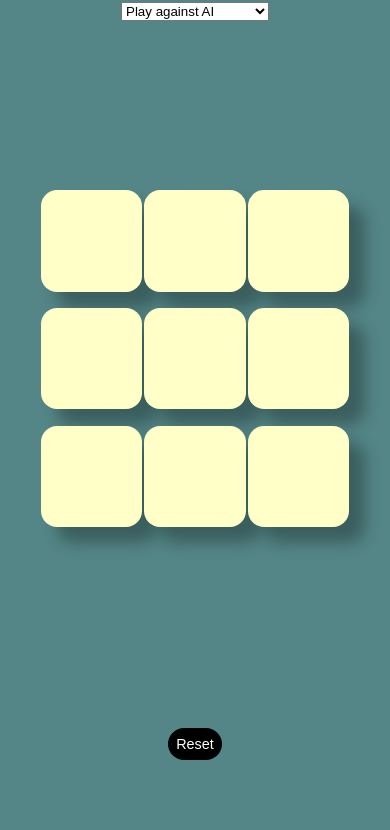
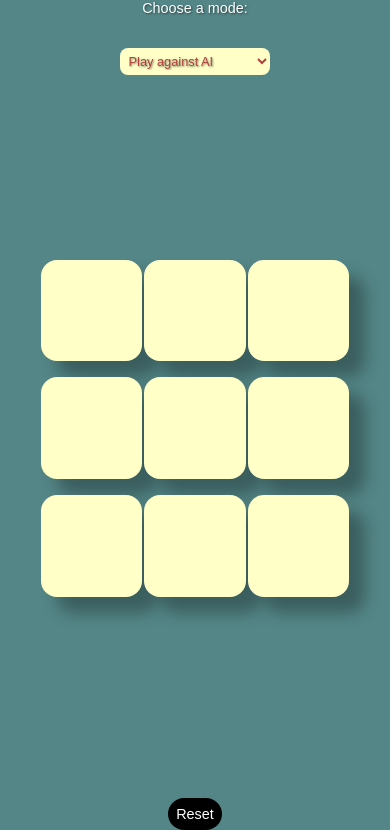
Before and after one commit to mohitsingh45983/PRODIGY_WD_03, a plain HTML site: page index.html in a window 390 px wide. Shown: the part 53-883 px from the top of the page. Before the commit the page ends 844 px from the top, so only its background shows below. Drawn offline with Linux system fonts and the light colour scheme.

Commit message:
Create style.css

```diff
--- a/style.css
+++ b/style.css
@@ -1,11 +1,13 @@
 * {
     margin: 0;
     padding: 0;
+    box-sizing: border-box;
 }
 
 body {
     background-color: #548687;
     text-align: center;
+    font-family: Arial, sans-serif;
 }
 
 .container {
@@ -14,7 +16,6 @@
     justify-content: center;
     align-items: center;
     padding: 1rem;
-     box-sizing: border-box;
 }
 
 .game {
@@ -36,6 +37,17 @@
     font-size: 8vmin;
     color: #b0413e;
     background-color: #ffffc7;
+    cursor: pointer;
+    transition: transform 0.2s ease, background-color 0.2s ease;
+}
+
+.box:disabled {
+    background-color: #ddd;
+    cursor: not-allowed;
+}
+
+.box:hover:not(:disabled) {
+    transform: scale(1.1);
 }
 
 #reset, #new-game {
@@ -46,6 +58,13 @@
     font-size: 1.25rem;
     border: none;
     margin-top: 2rem;
+    cursor: pointer;
+    transition: background-color 0.2s ease, transform 0.2s ease;
+}
+
+#reset:hover, #new-game:hover {
+    background-color: #333;
+    transform: scale(1.05);
 }
 
 #msg {
@@ -56,6 +75,30 @@
 
 .hide {
     display: none;
+}
+
+/* Styles for Instruction and Mode Selector */
+main p, #game-mode {
+    color: #ffffff;
+    font-size: 1.2rem;
+    margin: 1rem 0;
+    font-family: Arial, sans-serif;
+    text-shadow: 1px 1px 2px rgba(0, 0, 0, 0.5);
+}
+
+#game-mode {
+    padding: 0.5rem;
+    border-radius: 0.5rem;
+    border: none;
+    font-size: 1rem;
+    background-color: #ffffc7;
+    color: #b0413e;
+    cursor: pointer;
+    transition: background-color 0.2s ease;
+}
+
+#game-mode:hover {
+    background-color: #ffeaa7;
 }
 
 /* Responsive Design */
@@ -80,6 +123,15 @@
         font-size: 1rem;
         padding: 0.75rem;
     }
+
+    main p {
+        font-size: 1rem;
+    }
+
+    #game-mode {
+        font-size: 0.9rem;
+        padding: 0.4rem;
+    }
 }
 
 @media (max-width: 480px) {
@@ -103,4 +155,13 @@
         font-size: 0.9rem;
         padding: 0.5rem;
     }
+
+    main p {
+        font-size: 0.9rem;
     }
+
+    #game-mode {
+        font-size: 0.8rem;
+        padding: 0.3rem;
+    }
+}
```
Lines whose indentation alone changed are shown as unchanged.
